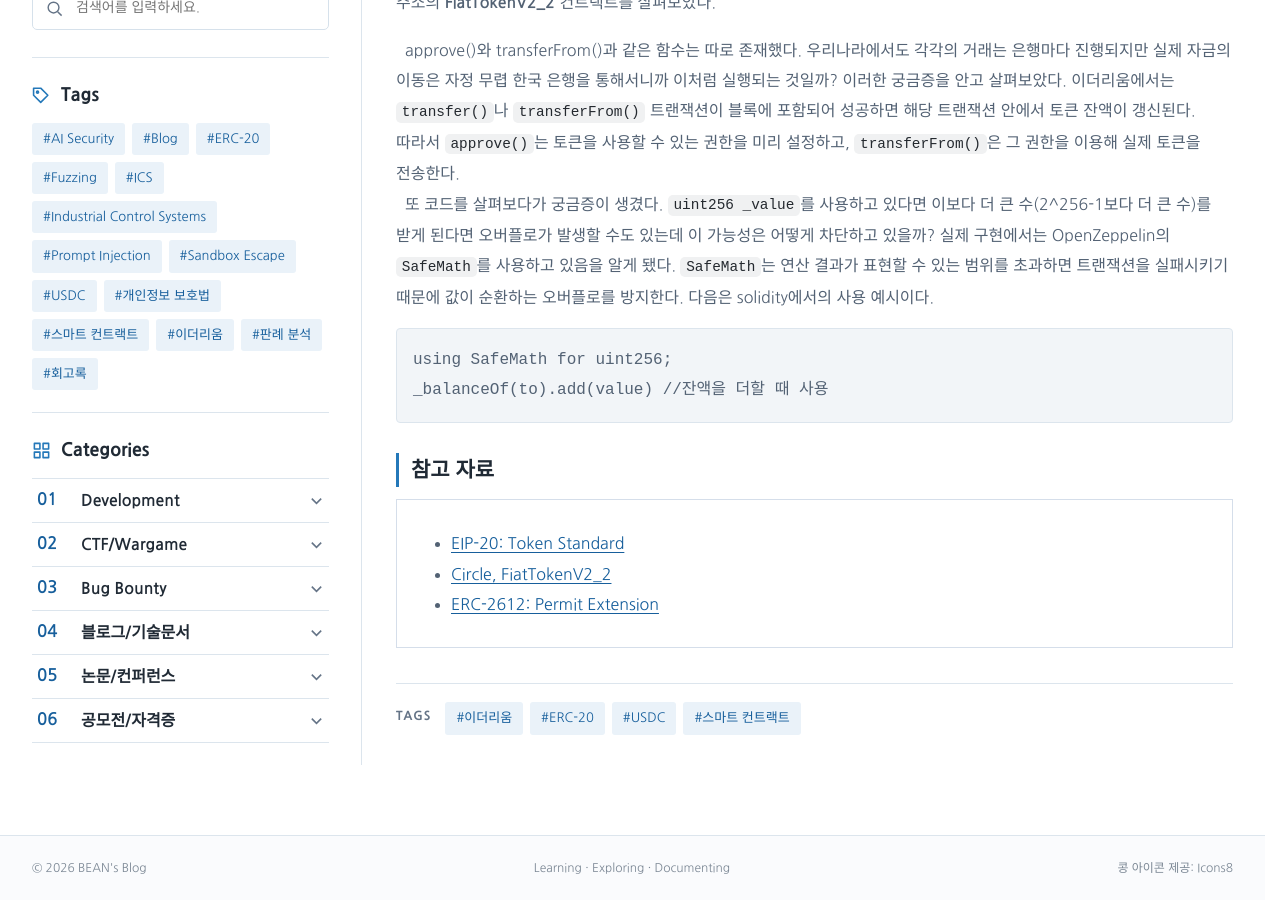
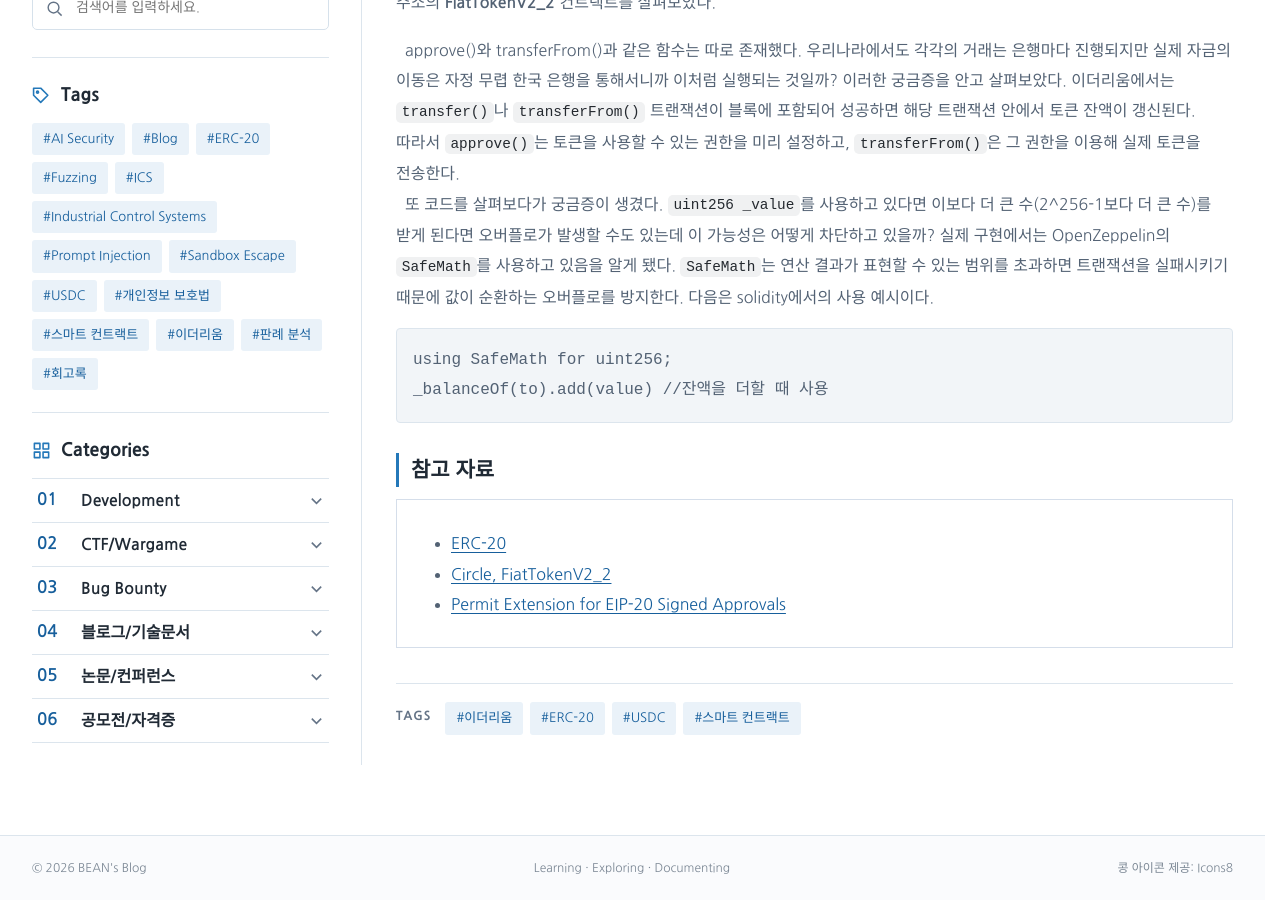
Before and after one commit to BEAN-CMD418/bean-cmd418.github.io, a Jekyll site: the page built from _posts/2026-11-28-ethereum-erc20-usdc.md, in a window 1280 px wide and 900 px high, scrolled down 1398 px. Built offline with Jekyll 4.4.1, drawn with Linux system fonts in a browser that asks for light colours; some web fonts are replaced.

Commit message:
Fix ERC-20 reference titles

```diff
--- a/_posts/2026-11-28-ethereum-erc20-usdc.md
+++ b/_posts/2026-11-28-ethereum-erc20-usdc.md
@@ -42,8 +42,8 @@ _balanceOf(to).add(value) //잔액을 더할 때 사용
 
 <div style="border: 1px solid #d5deea; padding: 12px 14px; margin: 8px 0;">
 <ul>
-<li><a href="https://eips.ethereum.org/EIPS/eip-20">EIP-20: Token Standard</a></li>
+<li><a href="https://eips.ethereum.org/EIPS/eip-20">ERC-20</a></li>
 <li><a href="https://github.com/circlefin/stablecoin-evm/blob/master/contracts/v2/FiatTokenV2_2.sol">Circle, FiatTokenV2_2</a></li>
-<li><a href="https://ercs.ethereum.org/ERCS/erc-2612">ERC-2612: Permit Extension</a></li>
+<li><a href="https://ercs.ethereum.org/ERCS/erc-2612">Permit Extension for EIP-20 Signed Approvals</a></li>
 </ul>
 </div>
```
